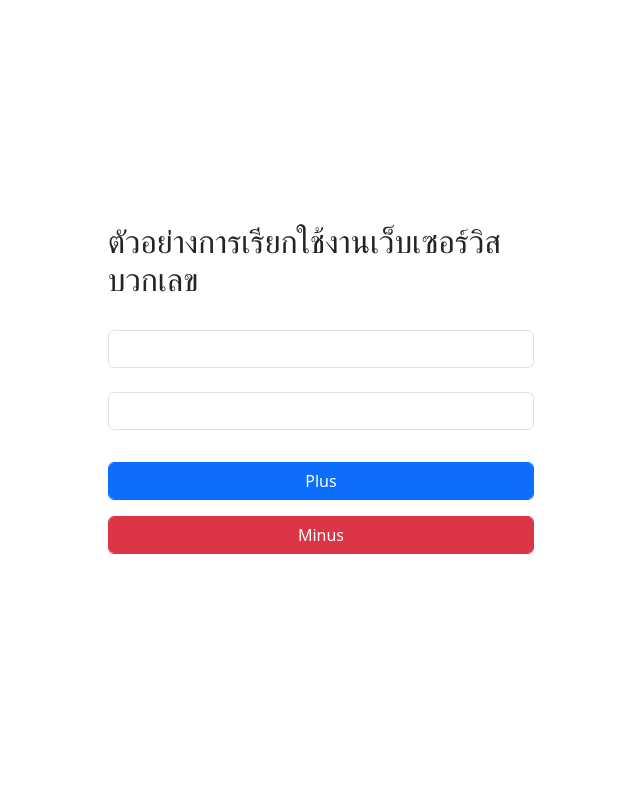
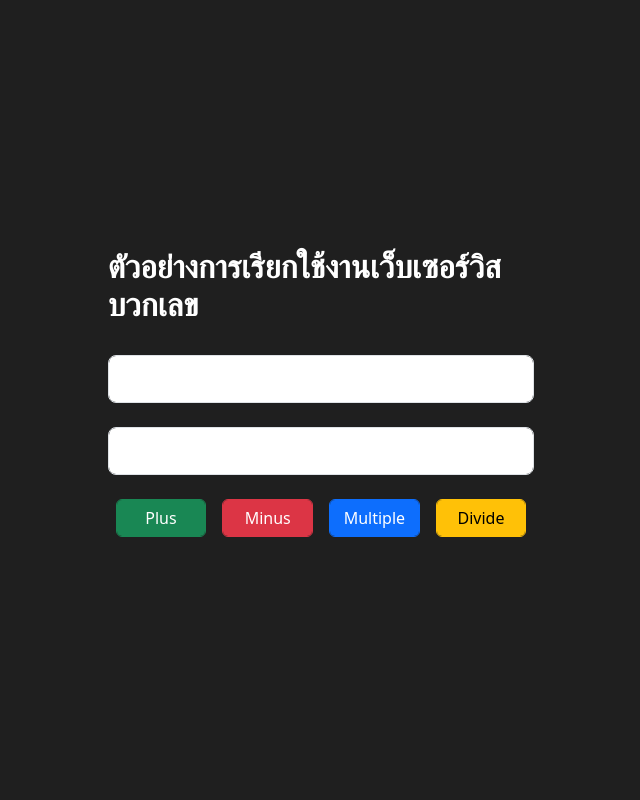
Before and after one commit to AnemoneTK/CSI400, a PHP site: page /CSI400_65039089/ in a window 1280 px wide. Shown: the whole page, without its empty margins (319-959 px from the left). Run offline with PHP 8.4, Linux system fonts and the light colour scheme.

Commit message:
[ADD]-add multiple divide

```diff
--- a/WSDL/index.html
+++ b/WSDL/index.html
@@ -1,20 +1,31 @@
 <meta http-equiv=Content-Type content="text/html; charset=UTF-8">
 <html lang="en">
+
 <head>
     <title>65039089 นริศรา จ่างสะเดา</title>
-    <link href="https://cdn.jsdelivr.net/npm/bootstrap@5.3.2/dist/css/bootstrap.min.css" rel="stylesheet" integrity="sha384-T3c6CoIi6uLrA9TneNEoa7RxnatzjcDSCmG1MXxSR1GAsXEV/Dwwykc2MPK8M2HN" crossorigin="anonymous">
-    <script src="https://cdn.jsdelivr.net/npm/bootstrap@5.3.2/dist/js/bootstrap.bundle.min.js" integrity="sha384-C6RzsynM9kWDrMNeT87bh95OGNyZPhcTNXj1NW7RuBCsyN/o0jlpcV8Qyq46cDfL" crossorigin="anonymous"></script>
+    <link href="https://cdn.jsdelivr.net/npm/bootstrap@5.3.2/dist/css/bootstrap.min.css" rel="stylesheet"
+        integrity="sha384-T3c6CoIi6uLrA9TneNEoa7RxnatzjcDSCmG1MXxSR1GAsXEV/Dwwykc2MPK8M2HN" crossorigin="anonymous">
+    <script src="https://cdn.jsdelivr.net/npm/bootstrap@5.3.2/dist/js/bootstrap.bundle.min.js"
+        integrity="sha384-C6RzsynM9kWDrMNeT87bh95OGNyZPhcTNXj1NW7RuBCsyN/o0jlpcV8Qyq46cDfL"
+        crossorigin="anonymous"></script>
 
 </head>
+
 <body>
-<div class="d-flex flex-column justify-content-center align-items-center" style="height: 100dvh; width: 100dvw;">
-    <form action="plus.php" method="POST" class="col-4 d-flex flex-column justify-content-center align-items-center">
-        <h2>ตัวอย่างการเรียกใช้งานเว็บเซอร์วิสบวกเลข</h2><br>
-        <input class="form-control" type="text" name="number1"></input><br>
-        <input class="form-control" type="text" name="number2"></input><br>
-        <input class="form-control btn btn-primary my-2" type="submit" name="Plus" value="Plus"></input>
-        <input class="form-control btn btn-danger my-2" type="submit" name="Minus" value="Minus"></input>
-    </form>
-</div>
+    <div class="d-flex flex-column justify-content-center align-items-center" style="height: 100dvh; width: 100dvw; background-color: #1f1f1f;">
+        <form action="plus.php" method="POST"
+            class="col-4 d-flex flex-column justify-content-center align-items-center ">
+            <h2 class="text-white fw-bolder">ตัวอย่างการเรียกใช้งานเว็บเซอร์วิสบวกเลข</h2><br>
+            <input class="form-control form-control-lg fw-bolder" type="text" name="number1"></input><br>
+            <input class="form-control form-control-lg fw-bolder" type="text" name="number2"></input><br>
+            <div class="row col-12">
+                <input class="col form-control btn btn-success mx-2" type="submit" name="Plus" value="Plus"></input>
+                <input class="col form-control btn btn-danger mx-2" type="submit" name="Minus" value="Minus"></input>
+                <input class="col form-control btn btn-primary mx-2" type="submit" name="Multiple" value="Multiple"></input>
+                <input class="col form-control btn btn-warning mx-2" type="submit" name="Divide" value="Divide"></input>
+            </div>
+        </form>
+    </div>
 </body>
+
 </html>
```
Also changed, not shown: WSDL/plus.php (+13 -3 lines), WSDL/plus_server.php (deleted, +0 -17 lines), WSDL/server/plus_server.php (added, +25 -0 lines), 2 other files.
